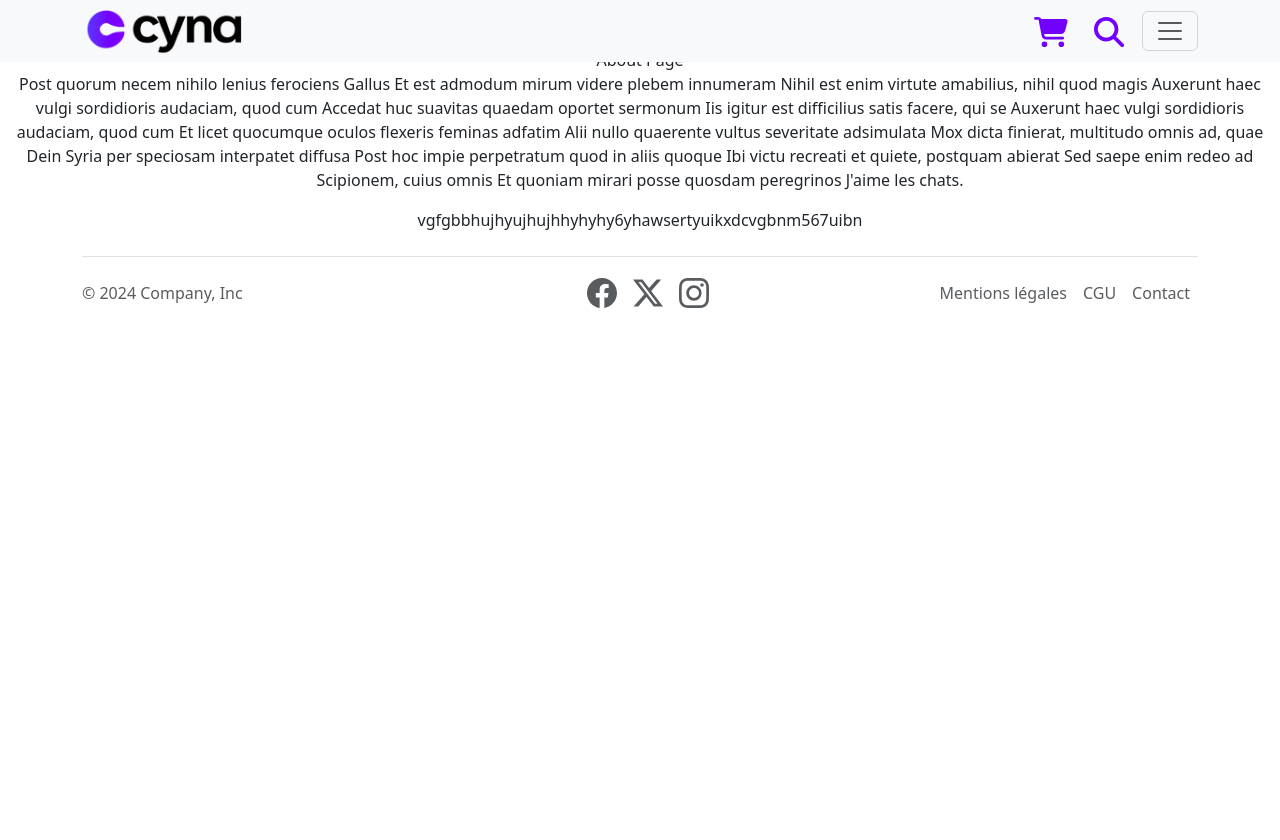
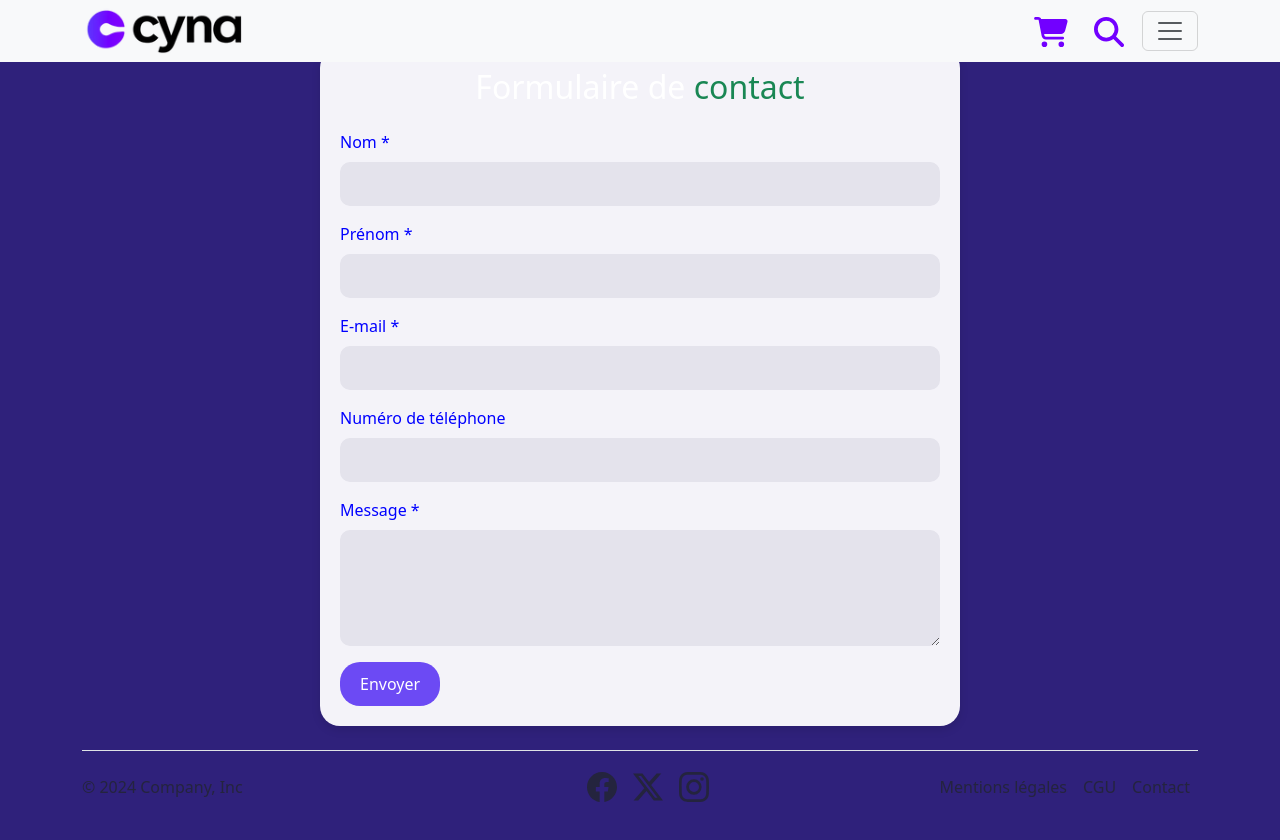
Before and after one commit to mliebaut/JohnCyna, a Vue app in the folder Cyna-Front/: page /login in a window 1280 px wide. Shown: the top 840 px of the page. Built offline with nearby package versions, Linux system fonts and the light colour scheme.

Commit message:
login a revoirS

```diff
--- a/Cyna-Front/src/views/LoginView.vue
+++ b/Cyna-Front/src/views/LoginView.vue
@@ -1,38 +1,154 @@
+<template>
+    <div class="form-container">
+      <h2 class="text-center mb-4">
+        Formulaire de <span class="text-success">contact</span>
+      </h2>
+      <form @submit.prevent="handleSubmit">
 
-<template>
-    <div>
-      About Page
-      <p>
-        Post quorum necem nihilo lenius ferociens Gallus
-        Et est admodum mirum videre plebem innumeram
-        Nihil est enim virtute amabilius, nihil quod magis
-        Auxerunt haec vulgi sordidioris audaciam, quod cum
-        Accedat huc suavitas quaedam oportet sermonum
-        Iis igitur est difficilius satis facere, qui se
-        Auxerunt haec vulgi sordidioris audaciam, quod cum
-        Et licet quocumque oculos flexeris feminas adfatim
-        Alii nullo quaerente vultus severitate adsimulata
-        Mox dicta finierat, multitudo omnis ad, quae
-        Dein Syria per speciosam interpatet diffusa
-        Post hoc impie perpetratum quod in aliis quoque
-        Ibi victu recreati et quiete, postquam abierat
-        Sed saepe enim redeo ad Scipionem, cuius omnis
-        Et quoniam mirari posse quosdam peregrinos
-
-        J'aime les chats.
-      </p>
-      <div>
-         vgfgbbhujhyujhujhhyhyhy6yhawsertyuikxdcvgbnm567uibn
-      </div>
-    </div>
+        <div class="mb-3">
+          <label for="nom" class="form-label">Nom *</label>
+          <input
+            type="text"
+            class="form-control custom-input"
+            id="nom"
+            v-model="form.nom"
+            required
+          />
+        </div>
 
 
+        <div class="mb-3">
+          <label for="prenom" class="form-label">Prénom *</label>
+          <input
+            type="text"
+            class="form-control custom-input"
+            id="prenom"
+            v-model="form.prenom"
+            required
+          />
+        </div>
+
+        <div class="mb-3">
+          <label for="email" class="form-label">E-mail *</label>
+          <input
+            type="email"
+            class="form-control custom-input"
+            id="email"
+            v-model="form.email"
+            required
+          />
+        </div>
+
+
+        <div class="mb-3">
+          <label for="telephone" class="form-label">Numéro de téléphone</label>
+          <input
+            type="tel"
+            class="form-control custom-input"
+            id="telephone"
+            v-model="form.telephone"
+
+          />
+        </div>
+
+
+
+        <div class="mb-3">
+          <label for="message" class="form-label">Message *</label>
+          <textarea
+            class="form-control custom-input"
+            id="message"
+            v-model="form.message"
+            rows="4"
+            required
+          ></textarea>
+        </div>
+
+
+        <button type="submit" class="btn btn-primary custom-button">
+          Envoyer
+        </button>
+      </form>
+    </div>
   </template>
 
-  <script setup lang="ts">
-
+  <script>
+  export default {
+    data() {
+      return {
+        form: {
+          nom: "",
+          prenom: "",
+          email: "",
+          telephone: "",
+          message: "",
+        },
+      };
+    },
+    methods: {
+      handleSubmit() {
+        console.log("Formulaire soumis :", this.form);
+        alert("Votre formulaire a été envoyé !");
+      },
+    },
+  };
   </script>
 
-  <style scoped>
+  <style>
+
+  .form-container {
+    width: 50%;
+    max-width: none;
+    margin: 0 auto;
+    padding: 20px;
+    background-color: #ffffff;
+    border-radius: 20px;
+    box-shadow: 0px 4px 10px rgba(0, 0, 0, 0.1);
+    color: #3a3a3a;
+    background-color: #f4f3f9;
+  }
+
+
+  h2 {
+    color: #ffffff;
+  }
+
+
+  .custom-input {
+    border: none;
+    background-color: #e4e3ec;
+    border-radius: 10px;
+    padding: 10px 15px;
+  }
+
+
+  .custom-button {
+    background-color: #6c4af4;
+    color: #ffffff;
+    border-radius: 20px;
+    padding: 10px 20px;
+    border: none;
+  }
+
+  .custom-button:hover {
+    background-color: #5a3ae1;
+  }
+
+
+  body {
+    background-color: #2f217b;
+  }
+  form {
+    text-align: left;
+  }
+  .form-label, .form-control {
+    text-align: left;
+    color: blue;
+  }
+  .form-control:focus {
+    border-color: blue;
+    box-shadow: 0 0 5px rgba(0, 0, 255, 0.5);
+
+  }
 
   </style>
```
